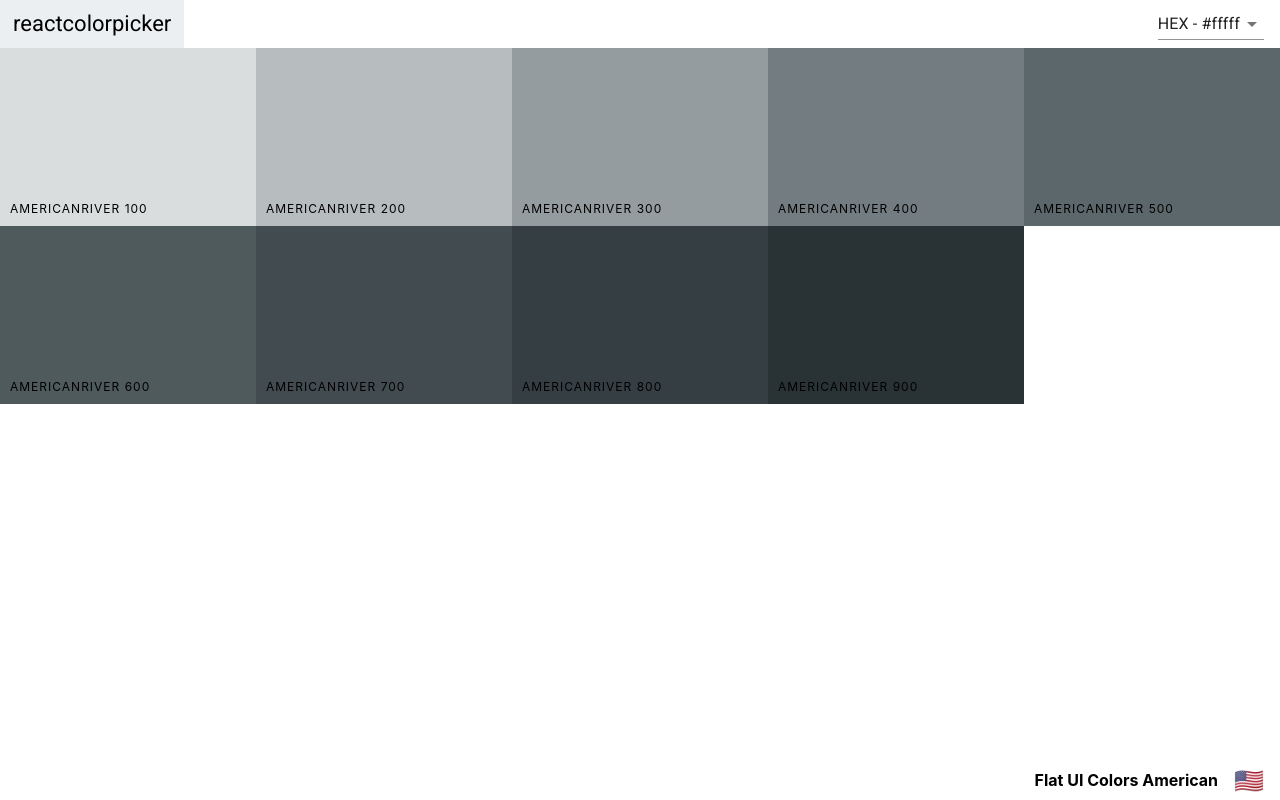
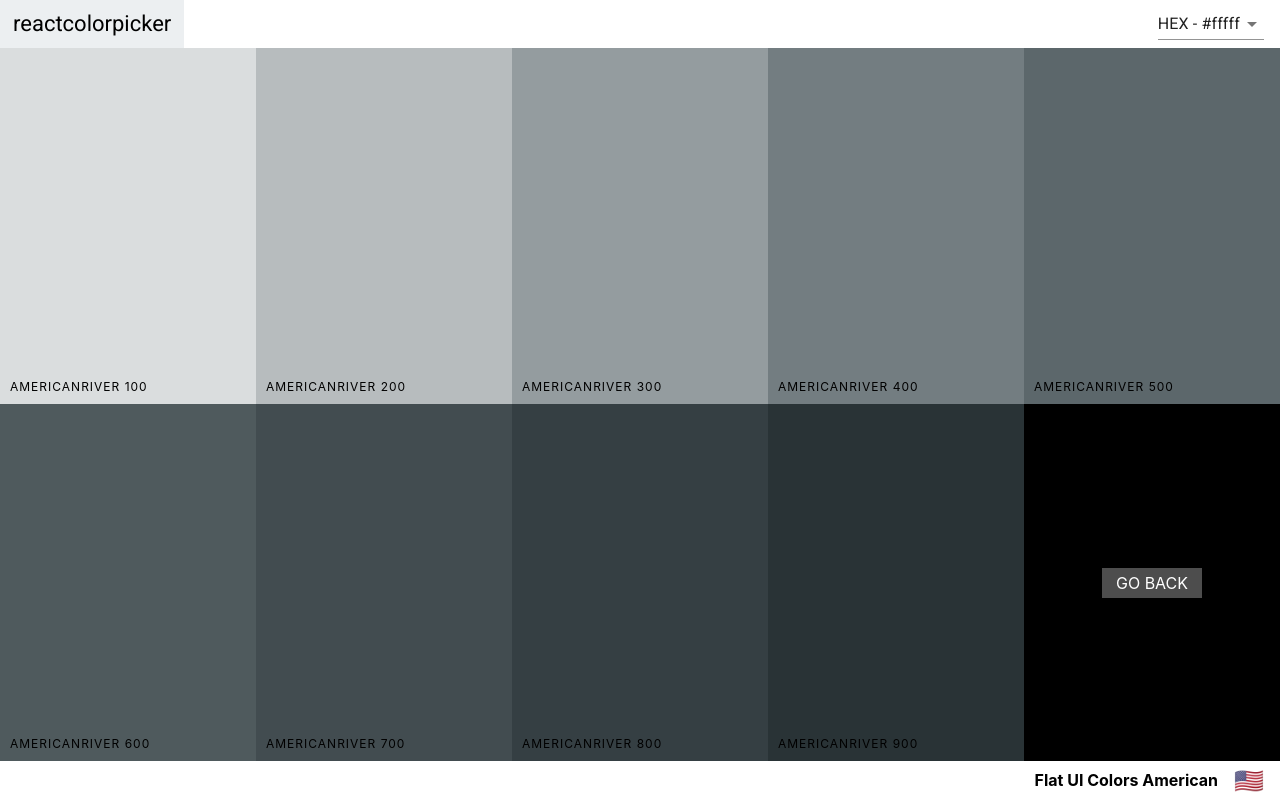
Before and after one commit to TwistZA/color-app, a React (Create React App) app: page /palette/flat-ui-colors-american/americanriver in a window 1280 px wide. Built offline with nearby package versions, Linux system fonts and the light colour scheme.

Commit message:
Add Goback button on SingelPalette

```diff
--- a/src/ColorBox.css
+++ b/src/ColorBox.css
@@ -8,7 +8,23 @@
     margin-bottom: -3.5px;
 }
 
-.copy-button{
+.SingleColorPalette .ColorBox{
+    height: 50%;
+}
+
+
+.ColorBox:hover .copy-button{
+    opacity:1;
+    transition:0.5s
+}
+
+.ColorBox.go-back{
+    background-color: black;
+}
+
+
+.copy-button,
+.back-button{
     width: 100px;
     height: 30px;
     position: absolute;
@@ -25,13 +41,14 @@
     color: white;
     text-transform: uppercase;
     border:none;
-    opacity: 0;
+    text-decoration: none;
 }
 
-.ColorBox:hover .copy-button{
-    opacity:1;
-    transition:0.5s
+.copy-button{
+    opacity: 0;
+
 }
+
 
 .box-content{
     position: absolute;
--- a/src/SingleColorPalette.js
+++ b/src/SingleColorPalette.js
@@ -2,6 +2,7 @@
 import ColorBox from "./ColorBox";
 import Navbar from "./Navbar.js";
 import PaletteFooter from "./PaletteFooter.js";
+import { Link } from "react-router-dom";
 
 export default class SingleColorPalette extends Component {
   constructor(props) {
@@ -31,11 +32,11 @@
 
   render() {
     const { format } = this.state;
-    const { paletteName, emoji } = this.props.palette;
+    const { paletteName, emoji, id } = this.props.palette;
 
     const colorBoxes = this._shades.map((color) => (
       <ColorBox
-        key={color.id}
+        key={color.name}
         name={color.name}
         background={color[format]}
         showLink={false}
@@ -43,9 +44,16 @@
     ));
 
     return (
-      <div className="Palette">
+      <div className="SingleColorPalette Palette">
         <Navbar handleChange={this.changeFormat} showingAllColors={false} />
-        <div className="Palette-colors"> {colorBoxes}</div>
+        <div className="Palette-colors">
+          {colorBoxes}
+          <div className="go-back ColorBox">
+            <Link to={`/palette/${id}`} className="back-button">
+              GO BACK
+            </Link>
+          </div>
+        </div>
         <PaletteFooter paletteName={paletteName} emoji={emoji} />
       </div>
     );
```
